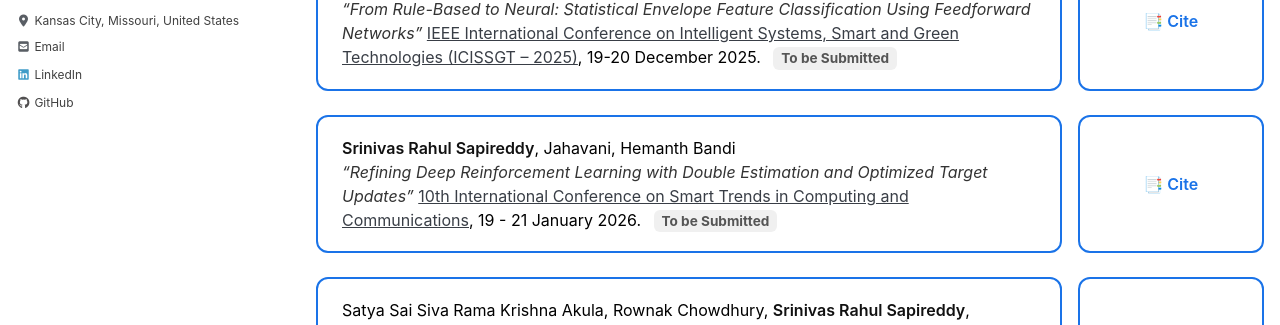
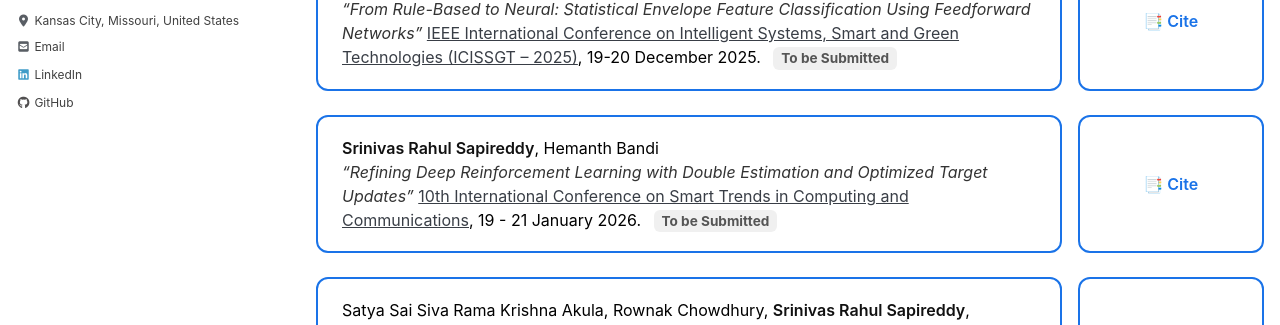
Before and after one commit to srsapireddy/srsapireddy.github.io, a Jekyll site: the page built from _pages/publications.md, in a window 1280 px wide and 900 px high, scrolled down 2269 px. Shown: the part 122-447 px from the top of the window. Built offline with Jekyll 4.4.1, drawn with Linux system fonts in a browser that asks for light colours; cached includes are drawn as plain includes; nearby versions of some CDN libraries.

Commit message:
Update publications.md

```diff
--- a/_pages/publications.md
+++ b/_pages/publications.md
@@ -336,7 +336,7 @@
     </div>
      <div class="pub-entry">
       <div class="pub-card">
-      <strong>Srinivas Rahul Sapireddy</strong>, Jahavani, Hemanth Bandi<br>
+      <strong>Srinivas Rahul Sapireddy</strong>, Hemanth Bandi<br>
       <em>“Refining Deep Reinforcement Learning with Double Estimation and Optimized Target Updates”</em>
       <a href="https://www.smartcomconference.com/" target="_blank">10th International Conference on Smart Trends in Computing and Communications</a>, 19 - 21 January 2026. <span class="status pending">To be Submitted</span>
     </div>
```
